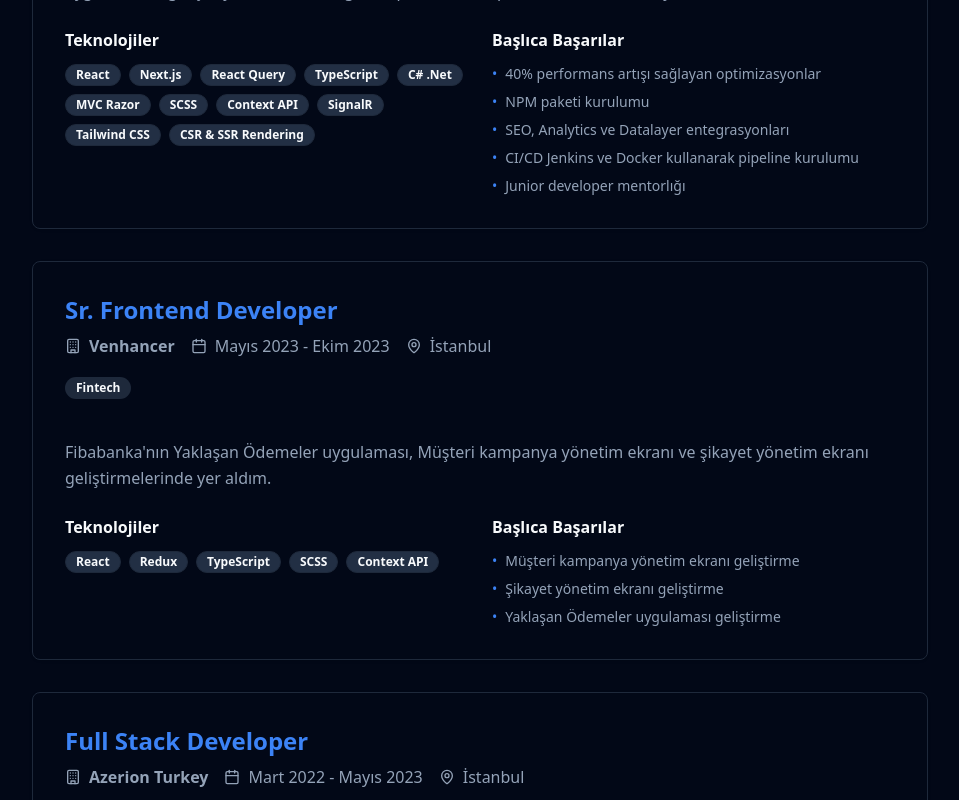
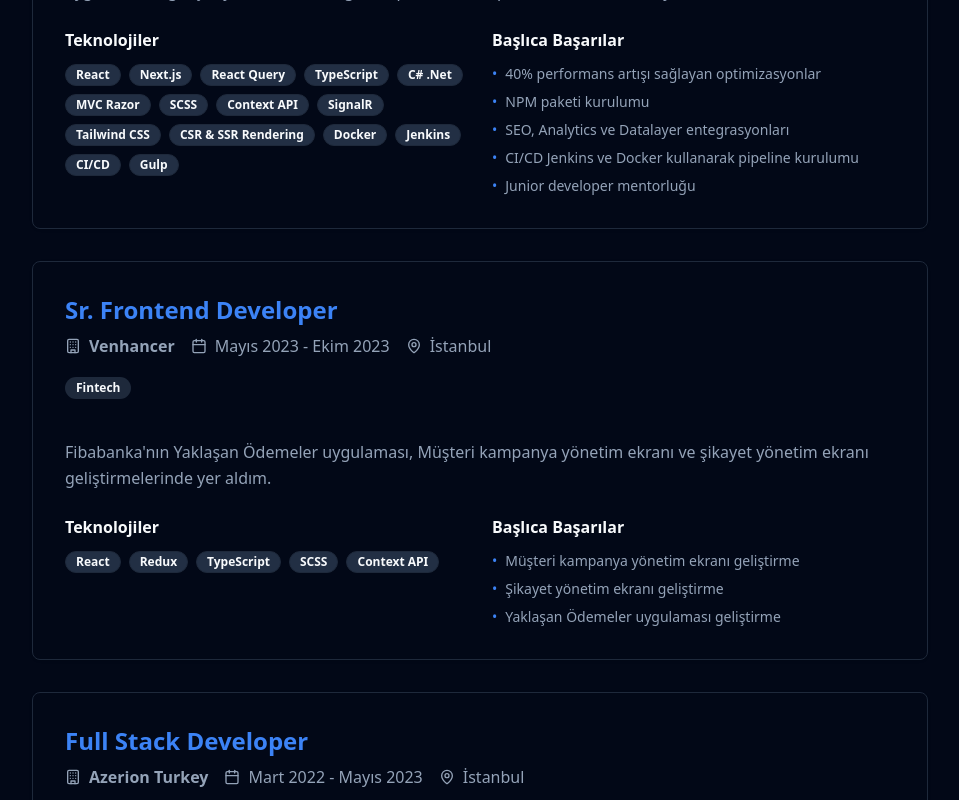
Before and after one commit to huseyindol/nextjs-approute-project, a Next.js app: page / in a window 1280 px wide. Shown: the part 2040-2840 px from the top of the page, without its empty margins (160-1119 px from the left). Built offline with nearby package versions, Linux system fonts and the light colour scheme.

Commit message:
Update experience section to include additional technologies and refine achievements for clarity and completeness.

```diff
--- a/src/components/experience.tsx
+++ b/src/components/experience.tsx
@@ -15,13 +15,13 @@ const experiences = [
     location: "İstanbul",
     industry: "Fintech",
     description: "Türkiye'nin en büyük karşılaştırmalı finansal ürünler sunan şirketi. React ve Next.js kullanarak fintech uygulamaları geliştiriyorum. bulunduğum squadın developer ekibine liderlik ediyorum.",
-    technologies: ["React", "Next.js", "React Query", "TypeScript", "C# .Net", "MVC Razor", "SCSS", "Context API", "SignalR", "Tailwind CSS", "CSR & SSR Rendering"],
+    technologies: ["React", "Next.js", "React Query", "TypeScript", "C# .Net", "MVC Razor", "SCSS", "Context API", "SignalR", "Tailwind CSS", "CSR & SSR Rendering", "Docker", "Jenkins", "CI/CD", "Gulp"],
     achievements: [
       "40% performans artışı sağlayan optimizasyonlar",
       "NPM paketi kurulumu",
       "SEO, Analytics ve Datalayer entegrasyonları",
       "CI/CD Jenkins ve Docker kullanarak pipeline kurulumu",
-      "Junior developer mentorlığı"
+      "Junior developer mentorluğu"
     ]
   },
   {
@@ -47,7 +47,7 @@ const experiences = [
     location: "İstanbul",
     industry: "Media",
     description: "Kullanıcıların oyun oynayabildiği, oyunlara puan verebildiği, yorum yapabildiği ve gerçek zamanlı sohbetle iletişim kurabildiği çok oyunculu bir oyun platformu ve medya gruplarına ait whitelabel oyun portalları geliştirmelerinde yer aldım.",
-    technologies: ["JavaScript", "jQuery", "Bootstrap", "React", "Redux", "TypeScript", "SCSS", "Context API", "GraphQL", "Express", "Socket.io"],
+    technologies: ["JavaScript", "jQuery", "Bootstrap", "React", "Redux", "TypeScript", "SCSS", "Context API", "GraphQL", "Express", "Socket.io", "Docker", "Jenkins", "CI/CD"],
     achievements: [
       "Medya gruplarına ait oyun portalları geliştirme",
       "SEO optimizasyonları",
```
